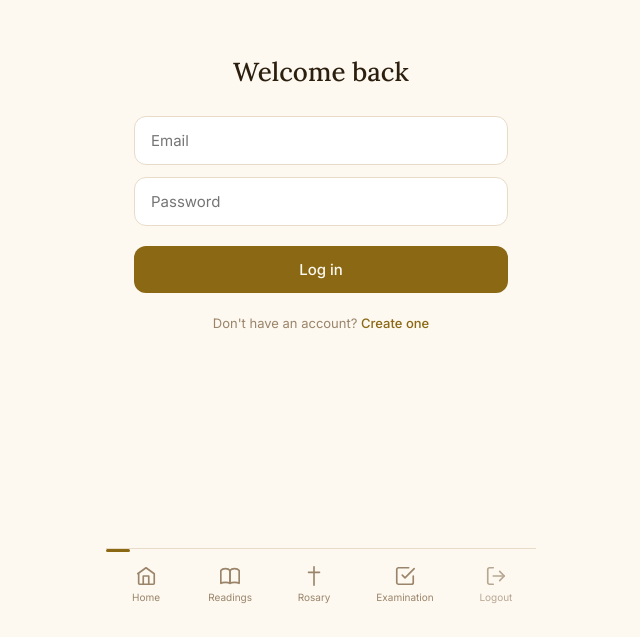
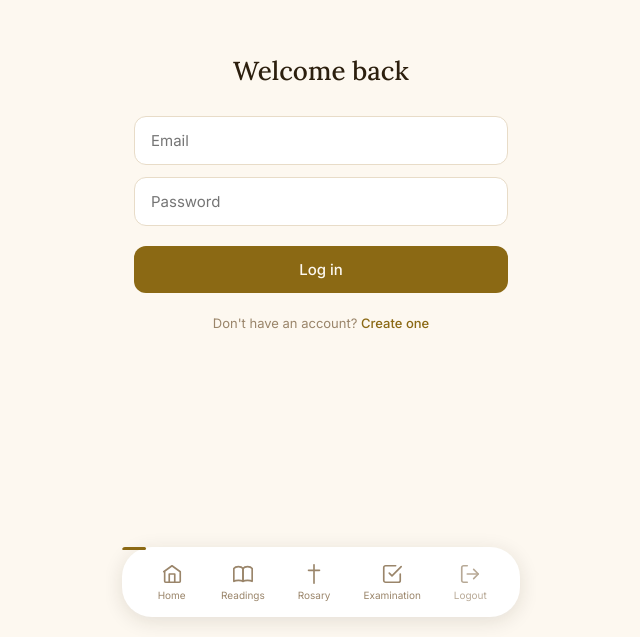
Before and after one commit to dorianzelaya/catholic-companion, a React (Vite) app in the folder frontend/: page /login in a window 1280 px wide. Shown: the part 163-800 px from the top of the page, without its empty margins (319-959 px from the left). Built offline with nearby package versions, Linux system fonts and the light colour scheme.

Commit message:
redesign navbar to floating pill style

```diff
--- a/frontend/src/styles/nav.css
+++ b/frontend/src/styles/nav.css
@@ -1,11 +1,13 @@
-/* Nav bar */
+/* Nav bar — floating pill style */
 .navbar {
   display: flex;
   justify-content: space-around;
   align-items: center;
-  padding: 10px 0 28px;
-  background-color: var(--cream);
-  border-top: 0.5px solid var(--cream-border);
+  padding: 10px 16px;
+  background-color: #ffffff;
+  border-radius: 30px;
+  margin: 0 16px 20px;
+  box-shadow: 0 4px 20px rgba(44, 31, 14, 0.12);
   flex-shrink: 0;
   position: relative;
 }
@@ -17,6 +19,8 @@
   width: 100%;
   height: 3px;
   pointer-events: none;
+  border-radius: 30px 30px 0 0;
+  overflow: hidden;
 }
 
 .nav-indicator-pill {
```
